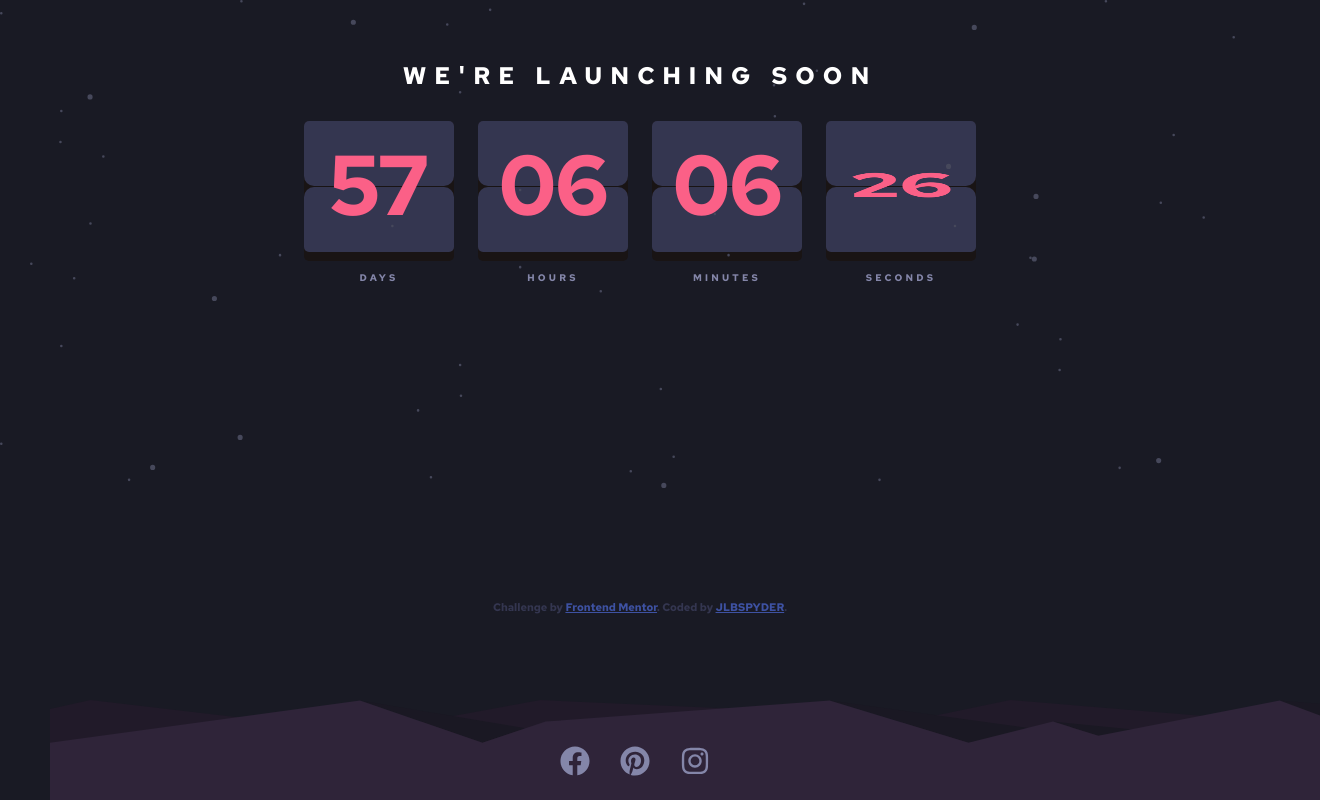
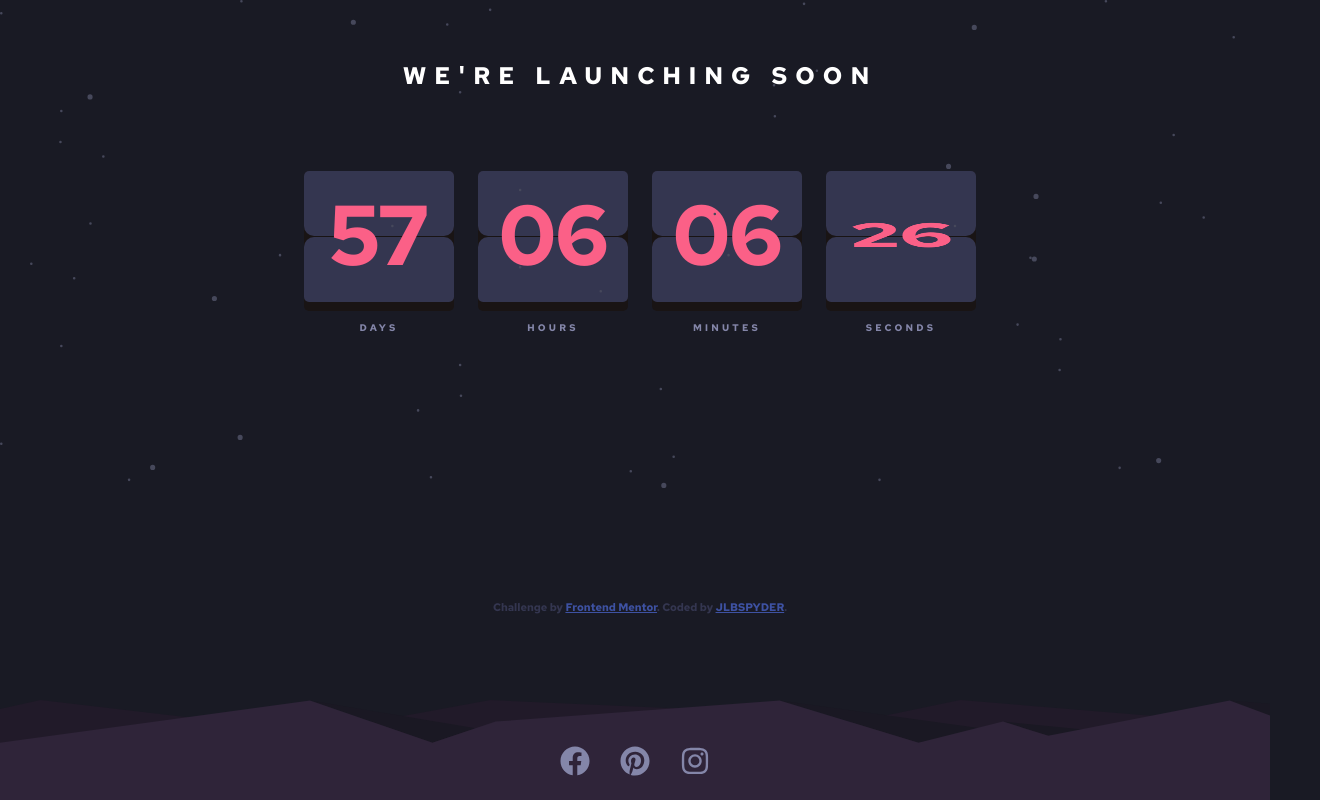
Before and after one commit to Jlbspyder/Contdown-Timer, a React (Vite) app: page / in a window 1280 px wide. Shown: the whole page, 1320 px wide, since content can reach past the window. Built offline with nearby package versions, Linux system fonts and the light colour scheme.

Commit message:
Update index.css

```diff
--- a/src/index.css
+++ b/src/index.css
@@ -504,7 +504,7 @@ h5 {
     display: flex;
     max-width: 600px;
     justify-content: center;
-    margin: 50px auto;
+    margin: 100px auto;
     align-items: center;
     gap: 1.5rem;
   }
@@ -522,10 +522,9 @@ h5 {
   }
   .hills {
     position: absolute;
-    max-width: 1440px;
+    max-width: 100%;
     height: 100px;
     bottom: 0;
-    left: 50px;
   }
   .attribution {
     font-size: 11px;
```
